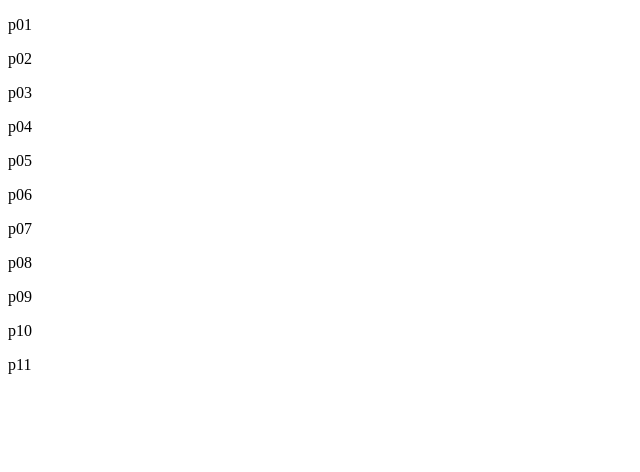
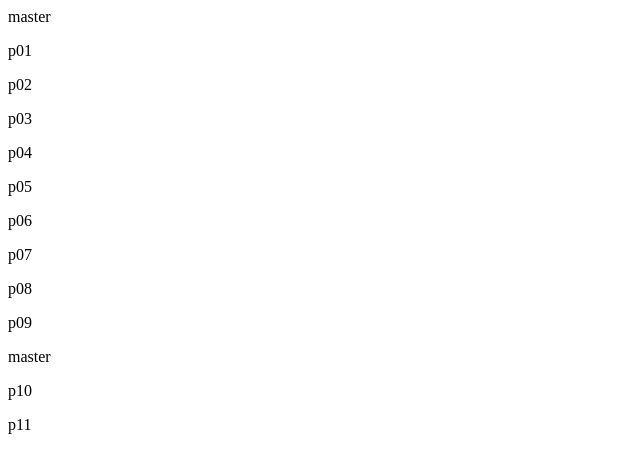
Before and after one commit to Hao93925744/test, a website: page src/index.html in a window 1280 px wide. Shown: the whole page, without its empty margins (0-640 px from the left). Drawn offline with Linux system fonts and the light colour scheme.

Commit message:
master aaa

```diff
--- a/src/index.html
+++ b/src/index.html
@@ -5,6 +5,7 @@
 	<title>Document</title>
 </head>
 <body>
+master
 	<p>p01</p>
 	<p>p02</p>
 	<p>p03</p>
@@ -14,6 +15,7 @@
 	<p>p07</p>
 	<p>p08</p>
 	<p>p09</p>
+	master
 	<p>p10</p>
 	<p>p11</p>
 </body>
```
